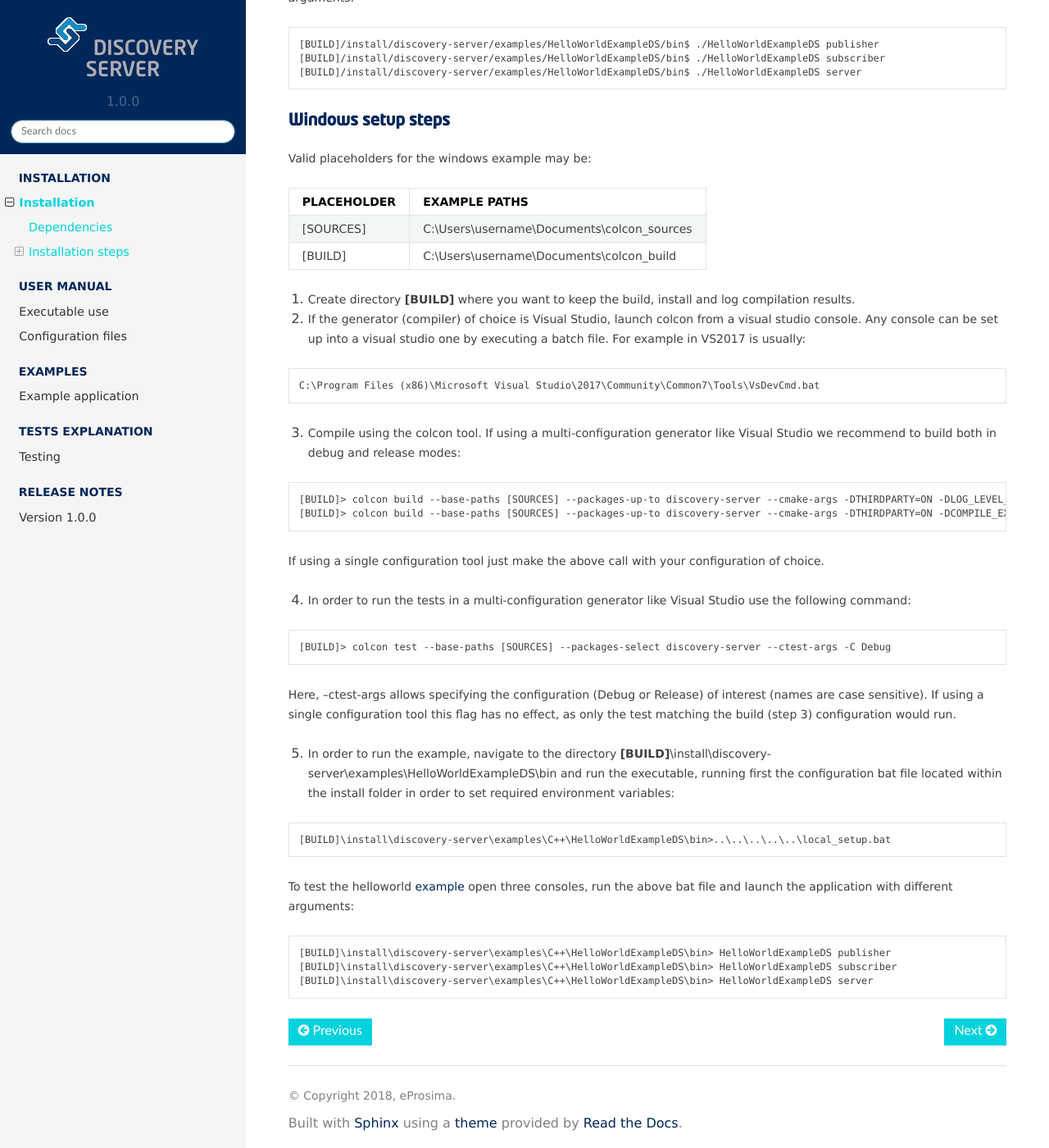
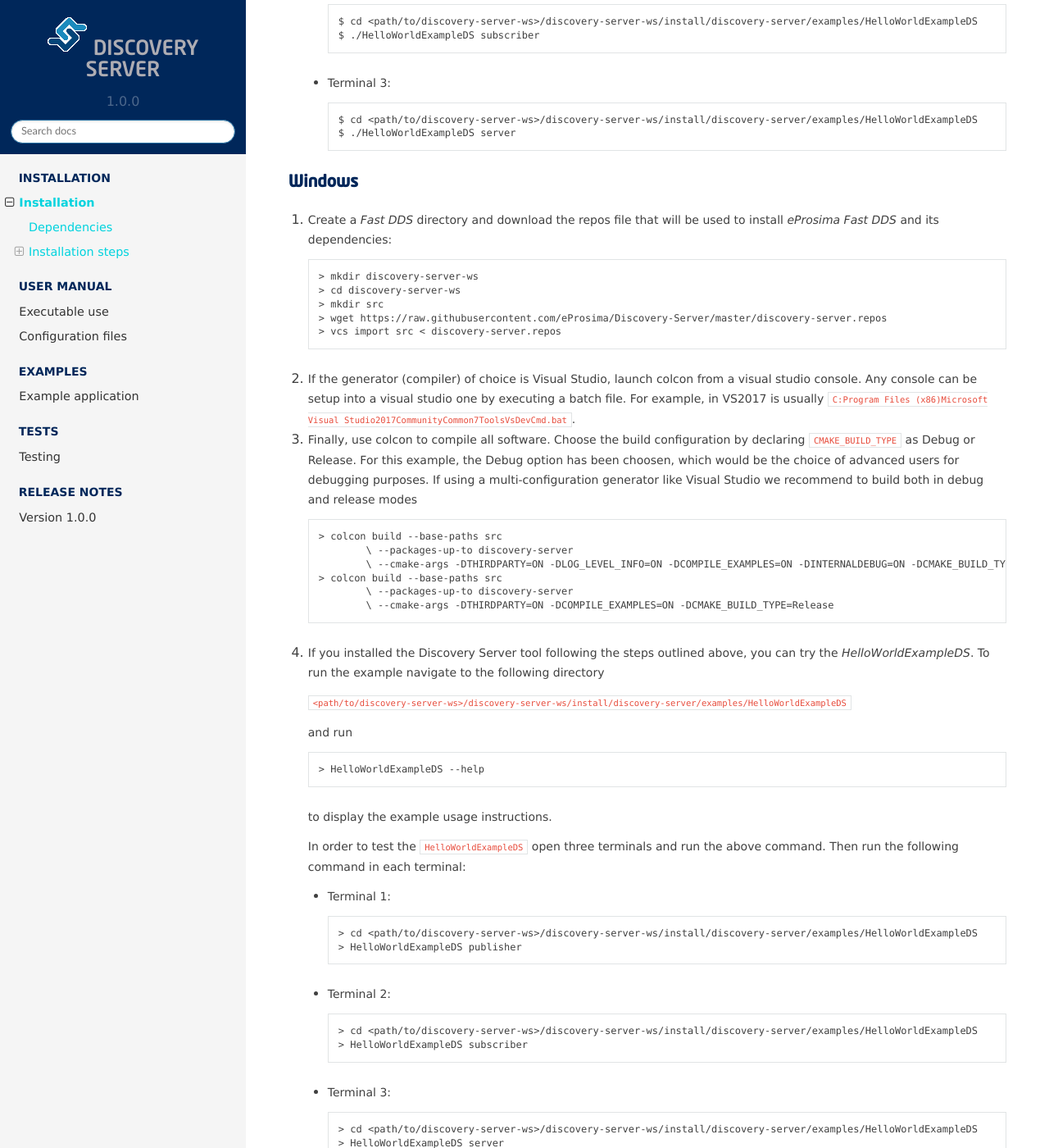
Before and after one commit to eProsima/Discovery-Server-docs, a Sphinx documentation site: the page built from docs/installation.rst, in a window 1280 px wide and 1400 px high, scrolled down 1893 px. Shown: the whole window at 82% size. Built offline with Sphinx 7.4.7 and the Read the Docs theme 2.0.0, drawn with Linux system fonts in a browser that asks for light colours; some of the changed text lies outside the part shown.

Commit message:
Refs #9921: Update installation.
Signed-off-by: RaulSanchez <raul@eprosima.com>

```diff
--- a/docs/installation.rst
+++ b/docs/installation.rst
@@ -1,169 +1,185 @@
 Installation
 ############
 
-**Table of Contents**
+The instructions for installing the Discovery Server tool are provided in this page.
 
-* :ref:`Dependencies`
-* :ref:`Installation steps`
-* :ref:`Linux setup steps`
-* :ref:`Windows setup steps`
+-   :ref:`Dependencies`
+-   :ref:`Installation steps`
+
+    -   :ref:`Linux`
+    -   :ref:`Windows`
 
 Dependencies
 ************
 
-In order to use discovery server, its necessary have a compatible version of `Fast RTPS`_ installed (over release 1.9.0).
-Fast RTPS dependencies as tinyxml_ must be accessible, either because Fast RTPS was build-installed defining
+In order to use the Discovery Server tool, its necessary to have a compatible version of
+`eProsima Fast DDS <https://eprosima-fast-rtps.readthedocs.io/en/latest/>`__ installed (over release 2.0.2).
+
+*Fast DDS* dependencies as tinyxml must be accessible, either because *Fast DDS* was build-installed defining
 THIRDPARTY=ON or because those libraries have been specifically installed.
+The well known cross-platform tool `colcon <https://colcon.readthedocs.io/en/released/>`__ was chosen to simplify the
+installation of the several mutually dependent `CMake <https://cmake.org/cmake/help/latest/>`__ projects.
+In order to use colcon, `Python3 <https://www.python.org/>`__ and `CMake <https://cmake.org/cmake/help/latest/>`__
+must be first installed.
 
-.. in the future we may need to reference OpenSSH when security layer is implemented for PDPClient and PDPServer.
+A `discovery-server.repos <https://raw.githubusercontent.com/eProsima/Discovery-Server/master/discovery-server.repos>`__
+file is available in order to profit from `vcstool <https://github.com/dirk-thomas/vcstool>`__ capabilities to download
+the needed repositories.
 
-The well known cross-platform tool colcon_ was chosen to simplify the installation of the several mutually dependent
-CMake_ projects. In order to use colcon_,  python_ and CMake_ must be already installed as detailed in the corresponding
-hyperlinks.
+.. note::
 
-A discovery-server.repos_ file is available in order to profit from vcstool capabilities to download the needed
-repositories. Once vcstool python package is installed download the sources is as easy as download the
-discovery-server.repos_ and call:
+    In order to avoid using vcstool the following repositories should be downloaded from github into
+    the `discovery-server-ws/src` directory:
 
-.. code-block:: bash
-
-    [SOURCES]$ vcs import --input discovery-server.repos
-
-on the **[SOURCES]** directory where the user wants to keep the repositories.
-
-.. _discovery-server.repos: https://raw.githubusercontent.com/eProsima/Discovery-Server/master/discovery-server.repos
-
-In order to avoid using vcstool the following repositories should be downloaded from github into **SOURCES**:
-
-+----------------------------+--------------------------------------------------+
-| eProsima/Fast-CDR:         | https://github.com/eProsima/Fast-CDR.git         |
-+----------------------------+--------------------------------------------------+
-| eProsima/Fast-RTPS:        | https://github.com/eProsima/Fast-RTPS.git        |
-+----------------------------+--------------------------------------------------+
-| eProsima/Discovery-Server: | https://github.com/eProsima/Discovery-Server.git |
-+----------------------------+--------------------------------------------------+
-| leethomason/tinyxml2:      | https://github.com/leethomason/tinyxml2.git      |
-+----------------------------+--------------------------------------------------+
-
-
-We also assume that the user wants to keep the build, log and installation files in a separate directory called
-**[BUILD]**. If this is not the case, flag **--base-paths [SOURCES]** can be ignored in what follows.
-
-.. _`Fast RTPS`: https://eprosima-Fast-RTPS.readthedocs.io/en/latest/
-.. _colcon: https://colcon.readthedocs.io/en/released/
-.. _CMake: https://cmake.org/cmake/help/latest/
-.. _python: https://www.python.org/
-.. _tinyxml: https://github.com/leethomason/tinyxml2.git
++------------------------------------+---------------------------------------------------------+-------------+
+| PACKAGE                            | URL                                                     | BRANCH      |
++====================================+=========================================================+=============+
+| eProsima/Fast-CDR                  | https://github.com/eProsima/Fast-CDR.git                | master      |
++------------------------------------+---------------------------------------------------------+-------------+
+| eProsima/Fast-RTPS                 | https://github.com/eProsima/Fast-RTPS.git               | master      |
++------------------------------------+---------------------------------------------------------+-------------+
+| eProsima/Discovery-Server          | https://github.com/eProsima/Discovery-Server.git        | master      |
++------------------------------------+---------------------------------------------------------+-------------+
+| eProsima/foonathan_memory_vendor   | https://github.com/eProsima/foonathan_memory_vendor.git | master      |
++------------------------------------+---------------------------------------------------------+-------------+
+| leethomason/tinyxml2               | https://github.com/leethomason/tinyxml2.git             | master      |
++------------------------------------+---------------------------------------------------------+-------------+
 
 Installation steps
 ******************
 
-Discovery Server supports the same platforms supported by Fast-RTPS: Windows, Linux and Mac. We proceed to detail each
-platform specifics.
+Linux
+-----
 
-Linux setup steps
------------------
+#.  Create a Fast-DDS directory and download the repos file that will be used to install eProsima Fast DDS and its
+    dependencies:
 
-Valid placeholders for the Linux example may be:
+    .. code-block:: bash
 
-+---------------+----------------------------------------+
-| PLACEHOLDER   |             EXAMPLE PATHS              |
-+===============+========================================+
-|[SOURCES]      | /home/username/Documents/colcon_sources|
-+---------------+----------------------------------------+
-|[BUILD]        |/home/username/Documents/colcon_build   |
-+---------------+----------------------------------------+
+        $ mkdir -p discovery-server-ws/src && cd discovery-server-ws
+        $ wget https://raw.githubusercontent.com/eProsima/Discovery-Server/master/discovery-server.repos
+        $ vcs import src < discovery-server.repos
 
-1. Create directory **[BUILD]** where we want to keep the build, install and log compilation results.
+#.  Finally, use colcon to compile all software.
+    Choose the build configuration by declaring ``CMAKE_BUILD_TYPE`` as Debug or Release.
+    For this example, the Debug option has been choosen, which would be the choice of advanced users for debugging
+    purposes.
 
-2. Compile using the colcon tool. Choose the build configuration by declaring CMAKE_BUILD_TYPE as Debug or Release.
-   In this example we have chosen Debug which would be the choice of advance users for debugging purposes:
+    .. code-block:: bash
 
-.. code-block:: bash
+        $ colcon build --base-paths src
+                \ --packages-up-to discovery-server
+                \ --cmake-args -DTHIRDPARTY=ON -DLOG_LEVEL_INFO=ON -DCOMPILE_EXAMPLES=ON -DINTERNALDEBUG=ON -DCMAKE_BUILD_TYPE=Debug
 
-    [BUILD]$ colcon build --base-paths [SOURCES] --packages-up-to discovery-server --cmake-args -DTHIRDPARTY=ON -DLOG_LEVEL_INFO=ON -DCOMPILE_EXAMPLES=ON -DCMAKE_BUILD_TYPE=Debug
+#.  If you installed the Discovery Server tool following the steps outlined above, you can try the
+    ``HelloWorldExampleDS``.
+    To run the example navigate to the following directory
 
-3. In order to run the tests use the following command:
+    ``<path/to/discovery-server-ws>/discovery-server-ws/install/discovery-server/examples/HelloWorldExampleDS``
 
-.. code-block:: bash
+    and run
 
-    [BUILD]$ colcon test --base-paths [SOURCES] --packages-select discovery-server
+    .. code-block:: bash
 
-note that only the test matching the build (step 2) configuration would run.
+        $ ./HelloWorldExampleDS --help
 
-4. To run the example navigate to directory **[BUILD]**/install/discovery-server/examples/HelloWorldExampleDS/bin.
-   The configuration bash file located in the install folder must be run first in order to set the required
-   environment variables:
 
-.. code-block:: bash
+    to display the example usage instructions.
 
-    [BUILD]/install/discovery-server/examples/C++/HelloWorldExampleDS/bin$ . ../../../../../local_setup.bash
+    In order to test the ``HelloWorldExampleDS`` open three terminals and run the above command.
+    Then run the following command in each terminal:
 
-In order to test the `example <HelloWorldExample.html#example-application>`_ open three terminals and run the above
-command. Then launch the application with different arguments:
+    -   Terminal 1:
 
-.. code-block:: bash
+        .. code-block:: bash
 
-    [BUILD]/install/discovery-server/examples/HelloWorldExampleDS/bin$ ./HelloWorldExampleDS publisher
-    [BUILD]/install/discovery-server/examples/HelloWorldExampleDS/bin$ ./HelloWorldExampleDS subscriber
-    [BUILD]/install/discovery-server/examples/HelloWorldExampleDS/bin$ ./HelloWorldExampleDS server
+            $ cd <path/to/discovery-server-ws>/discovery-server-ws/install/discovery-server/examples/HelloWorldExampleDS
+            $ ./HelloWorldExampleDS publisher
 
-Windows setup steps
--------------------
+    -   Terminal 2:
 
-Valid placeholders for the windows example may be:
+        .. code-block:: bash
 
-+---------------+------------------------------------------------+
-| PLACEHOLDER   |             EXAMPLE PATHS                      |
-+===============+================================================+
-|\[SOURCES\]    |  C:\\Users\\username\\Documents\\colcon_sources|
-+---------------+------------------------------------------------+
-|\[BUILD\]      | C:\\Users\\username\\Documents\\colcon_build   |
-+---------------+------------------------------------------------+
+            $ cd <path/to/discovery-server-ws>/discovery-server-ws/install/discovery-server/examples/HelloWorldExampleDS
+            $ ./HelloWorldExampleDS subscriber
 
-1. Create directory **[BUILD]** where you want to keep the build, install and log compilation results.
+    -   Terminal 3:
 
-2. If the generator (compiler) of choice is Visual Studio, launch colcon from a visual studio console. Any console
-   can be set up into a visual studio one by executing a batch file. For example in VS2017 is usually:
+        .. code-block:: bash
 
-.. code-block:: text
+            $ cd <path/to/discovery-server-ws>/discovery-server-ws/install/discovery-server/examples/HelloWorldExampleDS
+            $ ./HelloWorldExampleDS server
 
-   C:\Program Files (x86)\Microsoft Visual Studio\2017\Community\Common7\Tools\VsDevCmd.bat
 
-3. Compile using the colcon tool. If using a multi-configuration generator like Visual Studio we recommend to
-   build both in debug and release modes:
+Windows
+-------
 
-.. code-block:: bat
+#.  Create a *Fast DDS* directory and download the repos file that will be used to install *eProsima Fast DDS* and its
+    dependencies:
 
-    [BUILD]> colcon build --base-paths [SOURCES] --packages-up-to discovery-server --cmake-args -DTHIRDPARTY=ON -DLOG_LEVEL_INFO=ON -DCOMPILE_EXAMPLES=ON -DCMAKE_BUILD_TYPE=Debug
-    [BUILD]> colcon build --base-paths [SOURCES] --packages-up-to discovery-server --cmake-args -DTHIRDPARTY=ON -DCOMPILE_EXAMPLES=ON -DCMAKE_BUILD_TYPE=Release
+    .. code-block:: bash
 
-If using a single configuration tool just make the above call with your configuration of choice.
+        > mkdir discovery-server-ws
+        > cd discovery-server-ws
+        > mkdir src
+        > wget https://raw.githubusercontent.com/eProsima/Discovery-Server/master/discovery-server.repos
+        > vcs import src < discovery-server.repos
 
-4. In order to run the tests in a multi-configuration generator like Visual Studio use the following command:
 
-.. code-block:: bat
+#.  If the generator (compiler) of choice is Visual Studio, launch colcon from a visual studio console.
+    Any console can be setup into a visual studio one by executing a batch file.
+    For example, in VS2017 is usually
+    :code:`C:\Program Files (x86)\Microsoft Visual Studio\2017\Community\Common7\Tools\VsDevCmd.bat`.
 
-    [BUILD]> colcon test --base-paths [SOURCES] --packages-select discovery-server --ctest-args -C Debug
+#.  Finally, use colcon to compile all software.
+    Choose the build configuration by declaring ``CMAKE_BUILD_TYPE`` as Debug or Release.
+    For this example, the Debug option has been choosen, which would be the choice of advanced users for debugging
+    purposes.
+    If using a multi-configuration generator like Visual Studio we recommend to build both in debug and release modes
 
-Here, --ctest-args allows specifying the configuration (Debug or Release) of interest (names are case sensitive).
-If using a single configuration tool this flag has no effect, as only the test matching the build (step 3)
-configuration would run.
+    .. code-block:: bash
 
-5. In order to run the example, navigate to the directory
-   **[BUILD]**\\install\\discovery-server\\examples\\HelloWorldExampleDS\\bin and run the executable,
-   running first the configuration bat file located within the install folder in order to set required environment
-   variables:
+        > colcon build --base-paths src
+                \ --packages-up-to discovery-server
+                \ --cmake-args -DTHIRDPARTY=ON -DLOG_LEVEL_INFO=ON -DCOMPILE_EXAMPLES=ON -DINTERNALDEBUG=ON -DCMAKE_BUILD_TYPE=Debug
+        > colcon build --base-paths src
+                \ --packages-up-to discovery-server
+                \ --cmake-args -DTHIRDPARTY=ON -DCOMPILE_EXAMPLES=ON -DCMAKE_BUILD_TYPE=Release
 
-.. code-block:: bat
+#.  If you installed the Discovery Server tool following the steps outlined above, you can try the `HelloWorldExampleDS`.
+    To run the example navigate to the following directory
 
-    [BUILD]\install\discovery-server\examples\C++\HelloWorldExampleDS\bin>..\..\..\..\..\local_setup.bat
+    ``<path/to/discovery-server-ws>/discovery-server-ws/install/discovery-server/examples/HelloWorldExampleDS``
 
-To test the helloworld example_ open three consoles, run the above bat file and launch the application with different
-arguments:
+    and run
 
-.. code-block:: bat
+    .. code-block:: bash
 
-    [BUILD]\install\discovery-server\examples\C++\HelloWorldExampleDS\bin> HelloWorldExampleDS publisher
-    [BUILD]\install\discovery-server\examples\C++\HelloWorldExampleDS\bin> HelloWorldExampleDS subscriber
-    [BUILD]\install\discovery-server\examples\C++\HelloWorldExampleDS\bin> HelloWorldExampleDS server
+        > HelloWorldExampleDS --help
+
+
+    to display the example usage instructions.
+
+    In order to test the ``HelloWorldExampleDS`` open three terminals and run the above command.
+    Then run the following command in each terminal:
+
+    -   Terminal 1:
+
+        .. code-block:: bash
+
+            > cd <path/to/discovery-server-ws>/discovery-server-ws/install/discovery-server/examples/HelloWorldExampleDS
+            > HelloWorldExampleDS publisher
+
+    -   Terminal 2:
+
+        .. code-block:: bash
+
+            > cd <path/to/discovery-server-ws>/discovery-server-ws/install/discovery-server/examples/HelloWorldExampleDS
+            > HelloWorldExampleDS subscriber
+
+    -   Terminal 3:
+
+        .. code-block:: bash
+
+            > cd <path/to/discovery-server-ws>/discovery-server-ws/install/discovery-server/examples/HelloWorldExampleDS
+            > HelloWorldExampleDS server
```
Also changed, not shown: docs/index.rst (+23 -19 lines), docs/01-figures/logo.png (renamed from docs/logo.png).
